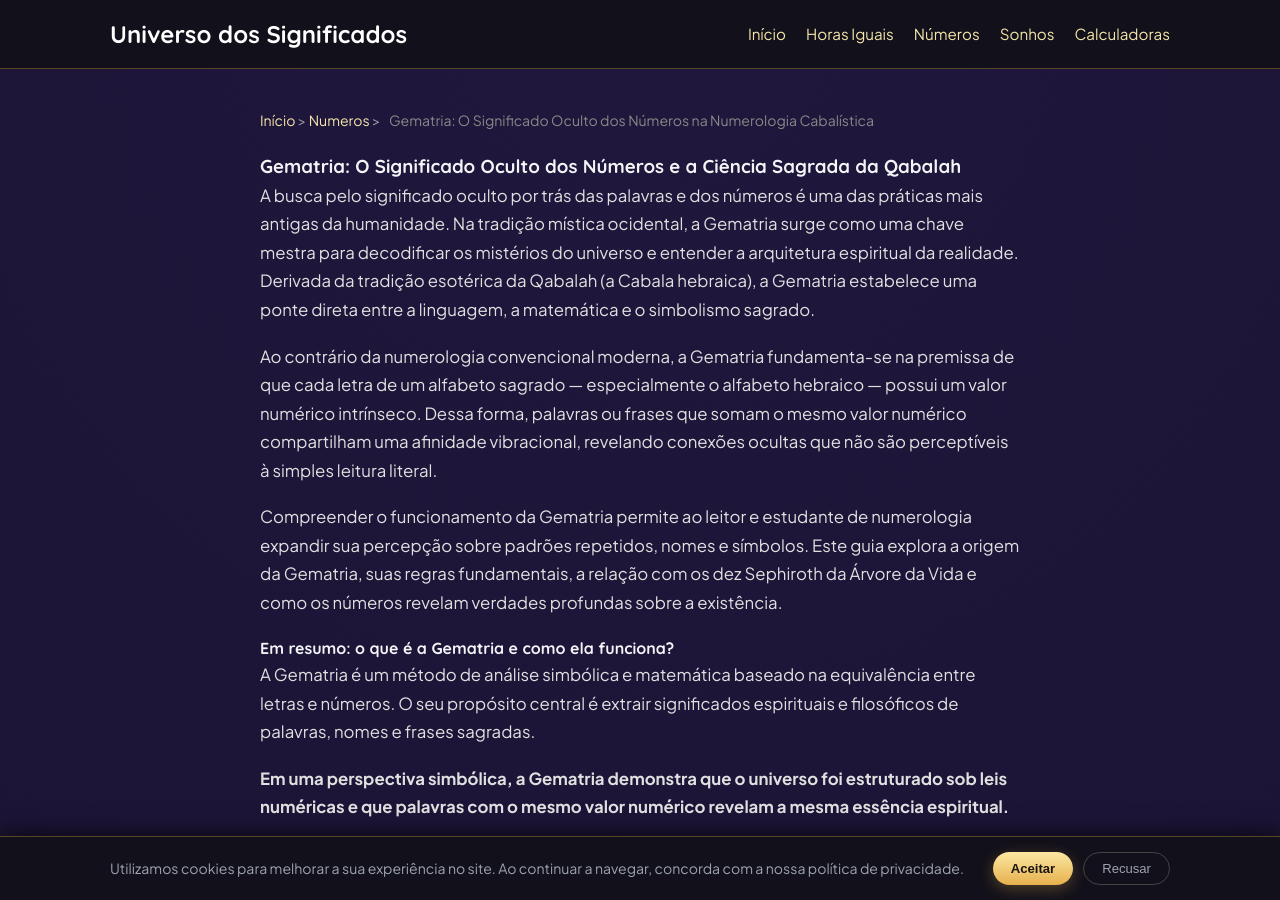
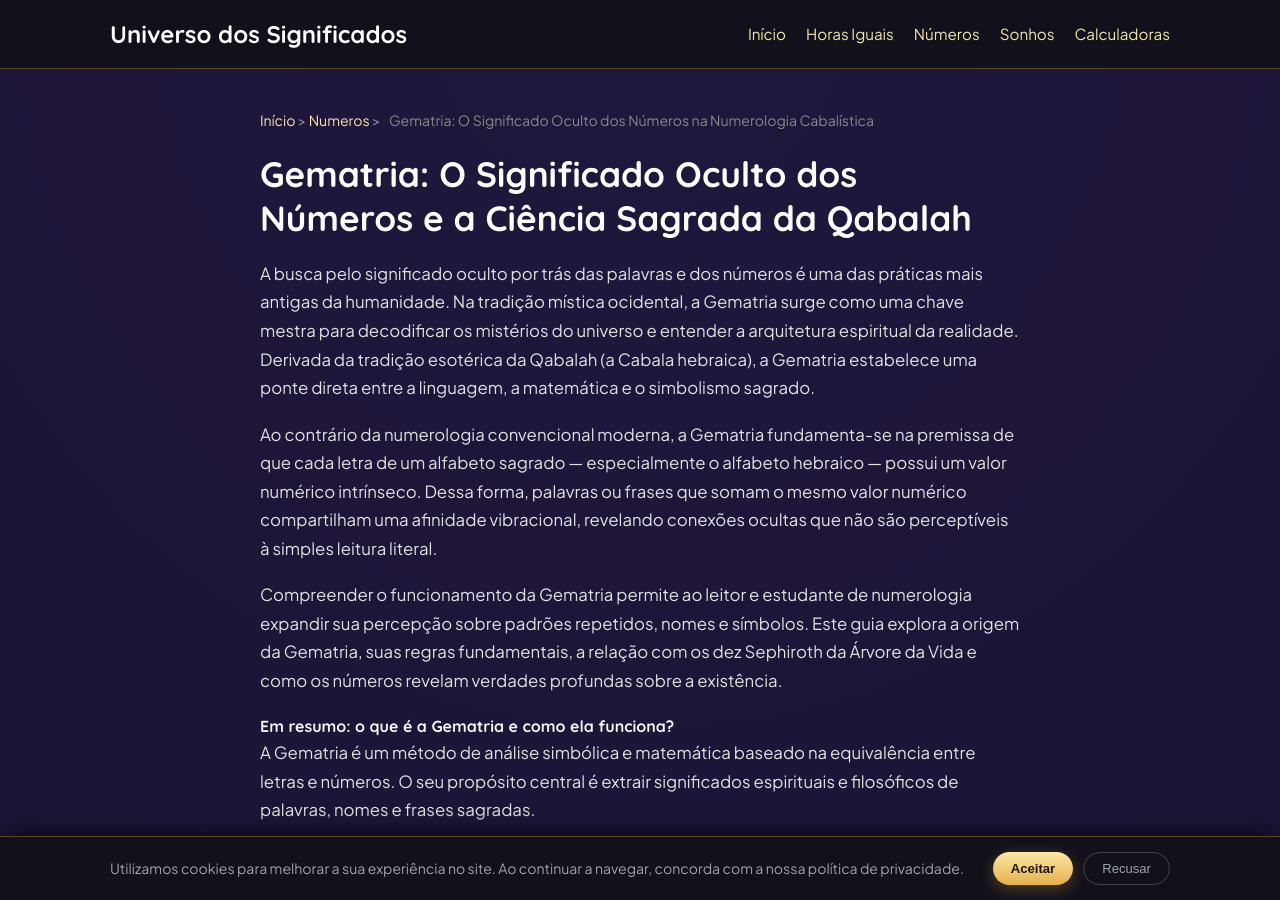
Before and after one commit to dreams-num/portal-significados, a Jekyll site: the page built from _posts/2026-10-05-gematria-significado-numeros-numerologia-cabalist.md, in a window 1280 px wide and 900 px high. Built offline with Jekyll 4.4.1, drawn with Linux system fonts in a browser that asks for light colours.

```diff
--- a/_posts/2026-10-05-gematria-significado-numeros-numerologia-cabalist.md
+++ b/_posts/2026-10-05-gematria-significado-numeros-numerologia-cabalist.md
@@ -8,7 +8,7 @@ category_slug: numeros
 category_name: Numeros
 ---
 
-### Gematria: O Significado Oculto dos Números e a Ciência Sagrada da Qabalah
+# Gematria: O Significado Oculto dos Números e a Ciência Sagrada da Qabalah
 
 A busca pelo significado oculto por trás das palavras e dos números é uma das práticas mais antigas da humanidade. Na tradição mística ocidental, a Gematria surge como uma chave mestra para decodificar os mistérios do universo e entender a arquitetura espiritual da realidade. Derivada da tradição esotérica da Qabalah (a Cabala hebraica), a Gematria estabelece uma ponte direta entre a linguagem, a matemática e o simbolismo sagrado.
 
@@ -29,7 +29,7 @@ Os pontos essenciais sobre a Gematria incluem:
 * **Parte da Qabalah Literal:** Integra o tripé da Cabala literal ao lado de *Notaricon* (acronia) e *Temurá* (permutação).
 * **Mapeamento da Árvore da Vida:** Conecta-se diretamente aos dez Sephiroth e aos 22 caminhos da criação.
 
-#### A Tradição Cabalística e as Três Ramificações da Qabalah Literal
+## A Tradição Cabalística e as Três Ramificações da Qabalah Literal
 
 Para compreender a Gematria em sua plenitude, é necessário situá-la dentro do sistema da Qabalah literal. De acordo com os ensinamentos clássicos de textos como o *Liber LVIII* (*Gematria*), a Cabala literal divide-se em três métodos fundamentais de análise e interpretação:
 
@@ -46,7 +46,7 @@ Derivado do termo latino para notário, o Notaricon opera por meio de acrônimos
 ##### 3. Temurá (ThMVRH)
 A Temurá consiste na permutação e substituição sistemática de letras segundo regras precisas de correspondência. Dividindo o alfabeto hebraico e sobrepondo suas metades, criam-se tabelas de combinação denominadas *Tziruph*. Um exemplo notável é o método *AThBSh* (Atbash), que transforma a palavra bíblica *Sheshakh* (ShShK) em *Babel* (BBL).
 
-#### A Qabalah dos Nove Quadros e o Valor do Alfabeto Hebraico
+## A Qabalah dos Nove Quadros e o Valor do Alfabeto Hebraico
 
 Um dos métodos mais importantes dentro da Gematria é a *Qabalah dos Nove Quadros*, conhecida em hebraico como *AIQ BKR* (Aiq Bekar). Essa estrutura organiza as 22 letras do alfabeto hebraico juntamente com as 5 formas finais (*Sofit*) em uma matriz de nove compartimentos.
 
@@ -93,7 +93,7 @@ Representa o intelecto, a razão, a comunicação e as formas estruturadas do pe
 ##### 10. Malkuth (O Reino) — O Número 10
 É o mundo físico e material, a esfera da manifestação concreta e a presença divina na Terra (*Shekinah*). É chamada de Rainha ou Esposa, associando-se ao Nome Divino *Adonai*.
 
-#### Os Três Pilares da Árvore da Vida
+## Os Três Pilares da Árvore da Vida
 
 Os dez Sephiroth organizam-se verticalmente em três pilares fundamentais:
 1. **Pilar da Misericórdia (Direito):** Composto por Chokmah, Chesed e Netzach (potências ativas e expansivas).
@@ -143,7 +143,7 @@ Na Qabalah tradicional, 666 não é um símbolo malévolo, mas o número místic
 ##### 10. O Número 777 — A Vida Suprema
 Representa a escala da Vida Suprema e a purificação dos caminhos espirituais. É a soma das correspondências da Árvore da Vida em seu aspecto divino e equilibrado.
 
-#### Princípios para Aplicar a Gematria no Cotidiano
+## Princípios para Aplicar a Gematria no Cotidiano
 
 Para quem deseja utilizar a Gematria como ferramenta de autoconhecimento e estudo simbólico, vale seguir algumas recomendações metodológicas:
 
@@ -152,7 +152,7 @@ Para quem deseja utilizar a Gematria como ferramenta de autoconhecimento e estud
 3. **Analisar a Redução Teosófica:** Além da soma direta, calcule a redução de um número somando os seus dígitos individuais (exemplo: 358 -> 3+5+8 = 16 -> 1+6 = 7) para encontrar a Sephira regente.
 4. **Combinar com Outros Métodos:** Integre a Gematria ao estudo da astrologia, dos elementos e dos tarôs tradicionais, observando as correspondências dos 22 caminhos da Árvore da Vida.
 
-#### Conclusão Editorial
+## Conclusão Editorial
 
 A Gematria é muito mais do que um mero cálculo matemático: é uma linguagem sagrada que revela a harmonia oculta entre a mente divina, o alfabeto e o universo. Ao estudar os valores numéricos das palavras e a estrutura dos dez Sephiroth, compreendemos que a realidade não é fruto do acaso, mas sim um cosmo ordenado e repleto de significado.
 
```
